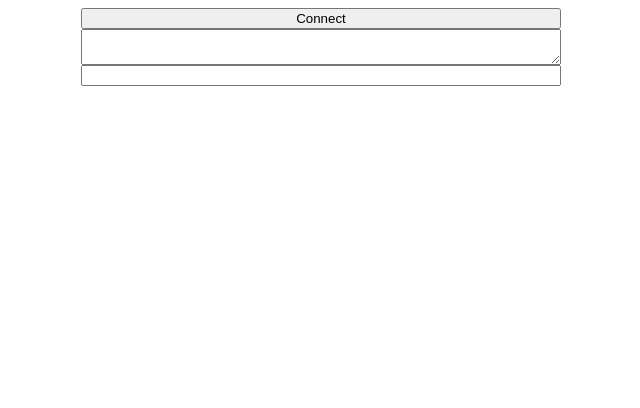
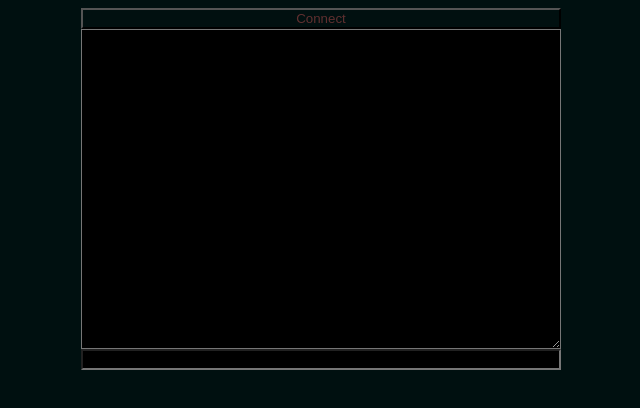
Before and after one commit to adlerzz/adlerzz.github.io, a plain HTML site: page apps/svetilo-ctrl/index.html in a window 1280 px wide. Shown: the whole page, without its empty margins (319-959 px from the left). Drawn offline with Linux system fonts and the light colour scheme.

Commit message:
Update styles.css

```diff
--- a/apps/svetilo-ctrl/styles.css
+++ b/apps/svetilo-ctrl/styles.css
@@ -1,6 +1,7 @@
 body {
   display: flex;
   justify-content: center;
+  background-color: #001010;
 }
 
 main {
@@ -8,3 +9,18 @@ main {
   flex-direction: column;
   width: 480px;
 }
+
+textarea#terminal{
+  height: 40vh;
+}
+
+textarea#terminal, input#command {
+  background-color: black;
+  color: green;
+  font-family: monospace;
+}
+
+button#connect {
+  background-color: #011010;
+  color: #603030;
+}
```
